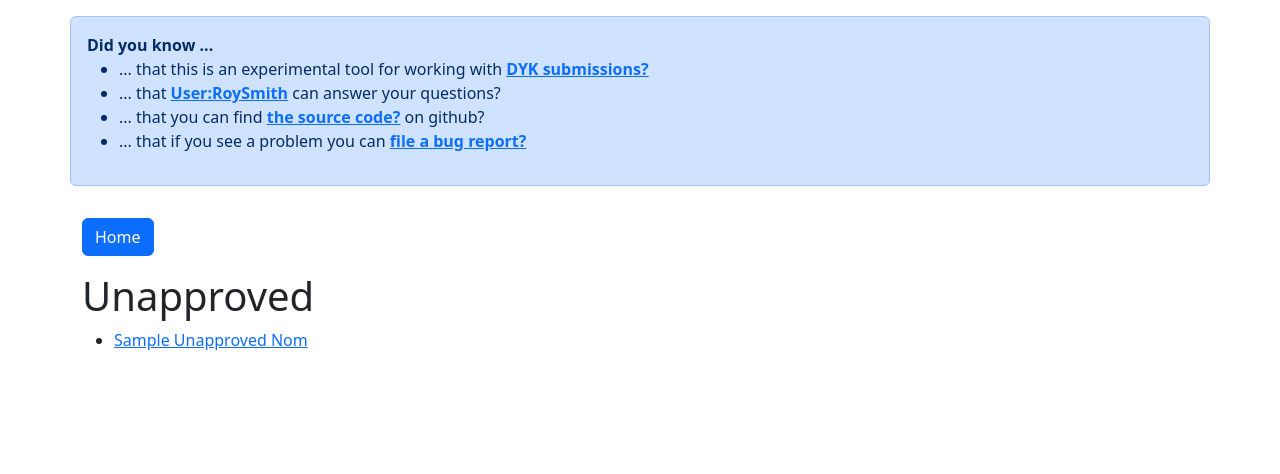
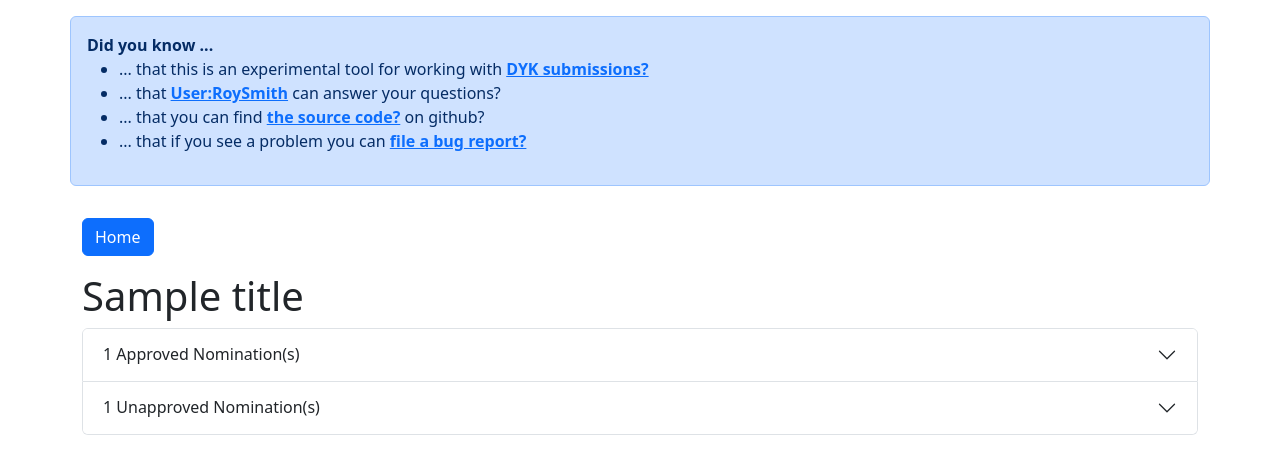
Before and after one commit to roysmith/dyk-tools, a Python web app: template dyk_tools/web/templates/unapproved.html in a window 1280 px wide. Shown: the top 474 px of the page. Run offline with Jinja, Linux system fonts and the light colour scheme; the template is opened without the code that fills it: most values are stand-ins (such as "Sample title", 1, 10 or a date in 2020); some libraries are stand-ins or nearby versions.

Commit message:
Update /unapproved display template

```diff
--- a/dyk_tools/web/templates/unapproved.html
+++ b/dyk_tools/web/templates/unapproved.html
@@ -2,12 +2,45 @@
 
 {% block content %}
 
-<h1>Unapproved</h1>
+<h1>{{ title }}</h1>
+<div class="accordion" id="accordionExample">
+    <div class="accordion-item">
+        <h2 class="accordion-header" id="headingOne">
+            <button class="accordion-button collapsed" type="button" data-bs-toggle="collapse"
+                data-bs-target="#collapseOne" aria-expanded="true" aria-controls="collapseOne">
+                {{ approved_noms|length }} Approved Nomination(s)
+            </button>
+        </h2>
+        <div id="collapseOne" class="accordion-collapse collapse collapsed" aria-labelledby="headingOne"
+            data-bs-parent="#accordionExample">
+            <div class="accordion-body">
+                <ul>
+                    {% for nom in approved_noms %}
+                    <li><a href="{{ nom.url() }}">{{ nom.title() }}</a></li>
+                    {% endfor %}
+                </ul>
+            </div>
+        </div>
+    </div>
+    <div class="accordion-item">
+        <h2 class="accordion-header" id="headingTwo">
+            <button class="accordion-button collapsed" type="button" data-bs-toggle="collapse"
+                data-bs-target="#collapseTwo" aria-expanded="true" aria-controls="collapseTwo">
+                {{ unapproved_noms|length }} Unapproved Nomination(s)
+            </button>
+        </h2>
+        <div id="collapseTwo" class="accordion-collapse collapse collapsed" aria-labelledby="headingTwo"
+            data-bs-parent="#accordionExample">
+            <div class="accordion-body">
+                <ul>
+                    {% for nom in unapproved_noms %}
+                    <li><a href="{{ nom.url() }}">{{ nom.title() }}</a></li>
+                    {% endfor %}
+                </ul>
+            </div>
+        </div>
+    </div>
+</div>
 
-<ul>
-    {% for nom in unapproved_noms %}
-    <li><a href="{{ nom.url() }}">{{ nom.title() }}</a></li>
-    {% endfor %}
-</ul>
 
 {% endblock %}
```
Also changed, not shown: dyk_tools/web/core.py (+16 -12 lines).
